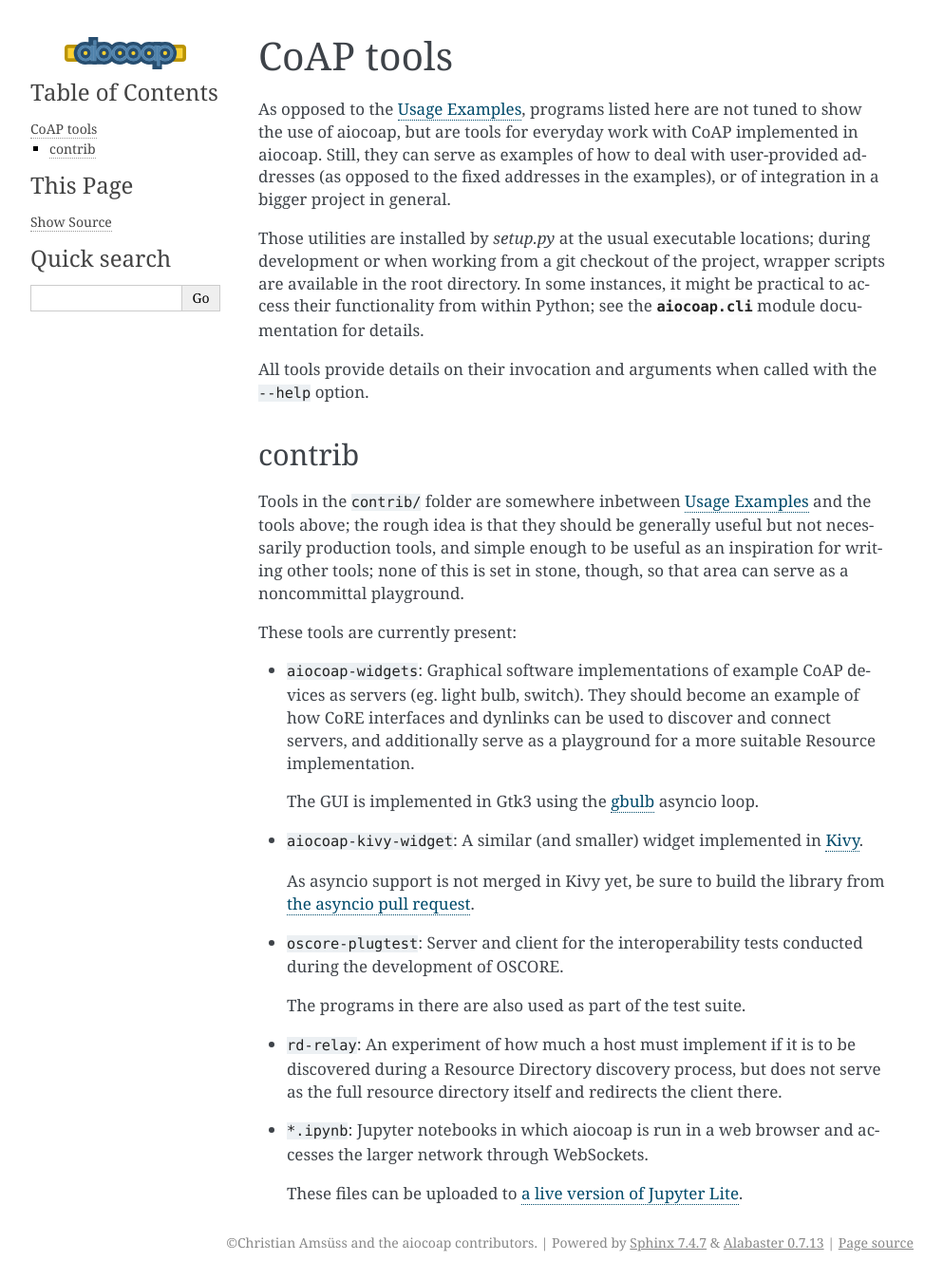
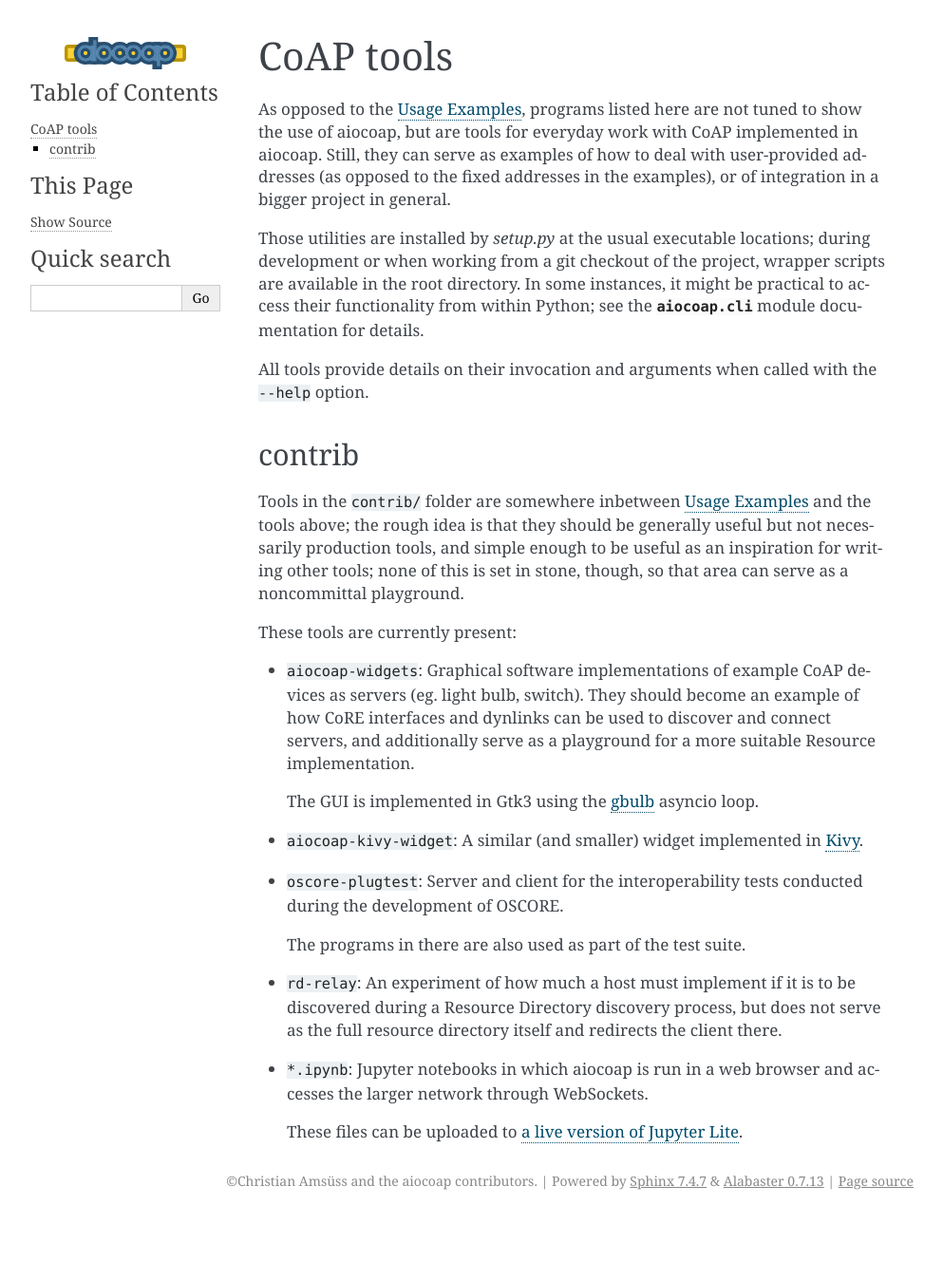
Before and after one commit to chrysn/aiocoap, a Sphinx documentation site: the page built from doc/tools.rst, in a window 1280 px wide. Shown: the whole page at 95% size, without its empty margins (148-1141 px from the left). Built offline with Sphinx 7.4.7, drawn with Linux system fonts in a browser that asks for light colours; pages that are not in the unit, such as notebooks, are missing from menus; the version number could not be read and is left out; after the commit the page ends 1283 px from its top, so only the background shows below that.

Commit message:
contrib: Update kivy example to work with latest release

```diff
--- a/doc/tools.rst
+++ b/doc/tools.rst
@@ -45,9 +45,6 @@ These tools are currently present:
 
 * ``aiocoap-kivy-widget``: A similar (and smaller) widget implemented in Kivy_.
 
-  As asyncio support is not merged in Kivy yet, be sure to build the library
-  from `the asyncio pull request`_.
-
 * ``oscore-plugtest``: Server and client for the interoperability tests
   conducted during the development of OSCORE.
 
@@ -65,5 +62,4 @@ These tools are currently present:
 
 .. _gbulb: https://github.com/nathan-hoad/gbulb
 .. _Kivy: https://kivy.org/
-.. _`the asyncio pull request`: https://github.com/kivy/kivy/pull/5241
 .. _`a live version of Jupyter Lite`: https://jupyter.org/try-jupyter/lab/
```
Also changed, not shown: 2 other files.
